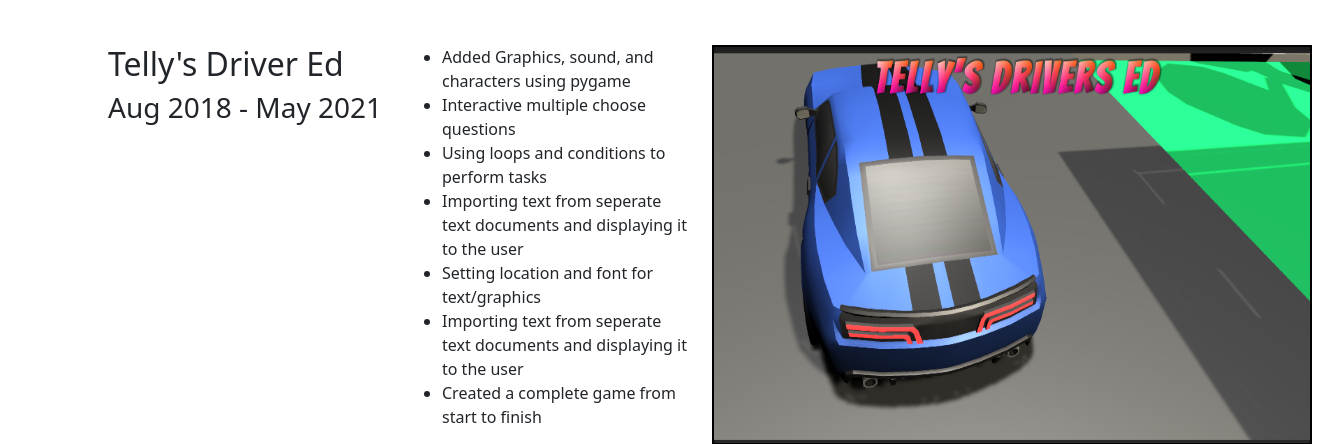
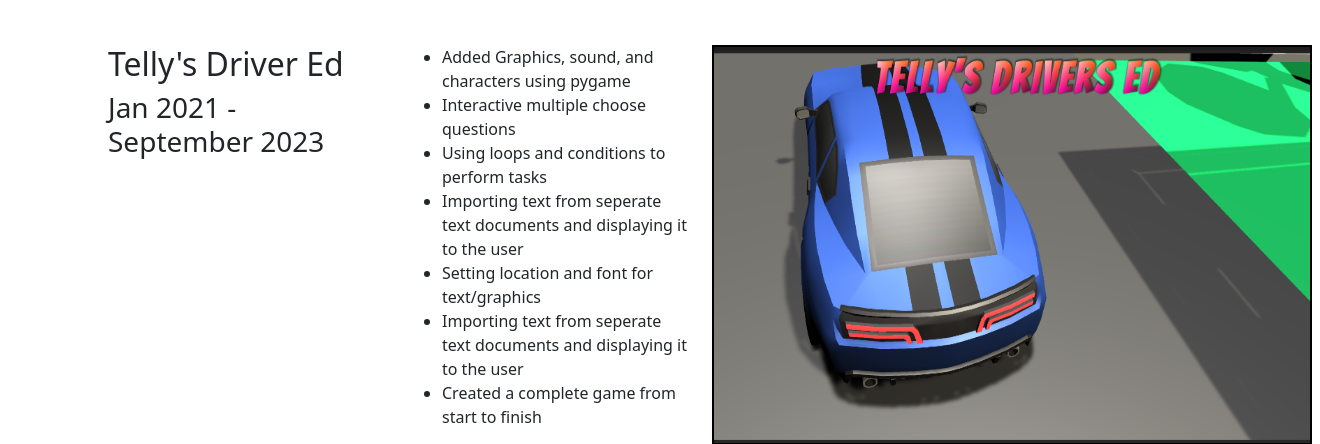
Before and after one commit to Tellysone87/portfolio, a Flask app: page /project in a window 1320 px wide. Shown: the part 1662-2106 px from the top of the page. Run offline with Flask 3, Linux system fonts and the light colour scheme; some libraries are stand-ins or nearby versions.

Commit message:
changes to correct project dates

```diff
--- a/templates/project.html
+++ b/templates/project.html
@@ -82,7 +82,7 @@
                 Just Escape
             </h2>
             <h3>
-                Aug 2018 - May 2021
+                Aug 2020 - Sep 2023
             </h3>
         </b>
     </div>
@@ -113,7 +113,7 @@
                 Telly's Driver Ed
             </h2>
             <h3>
-                Aug 2018 - May 2021
+                Jan 2021 - September 2023
             </h3>
         </b>
     </div>
```
